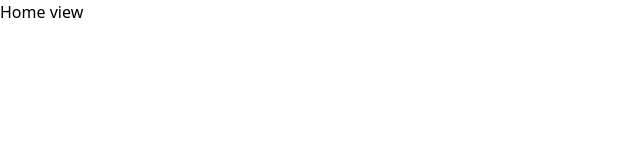
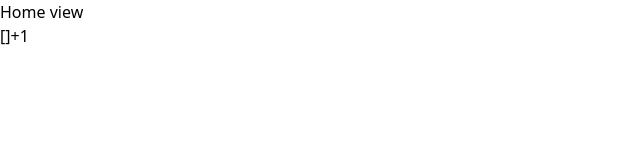
Before and after one commit to Ariel-Garcia-R/Tasks-App, a Vue app: page / in a window 1280 px wide. Shown: the top 160 px of the page, without its empty margins (0-640 px from the left). Built offline with nearby package versions, Linux system fonts and the light colour scheme.

Commit message:
Added pinia store and taskInterface

```diff
--- a/package.json
+++ b/package.json
@@ -14,6 +14,7 @@
     "format": "prettier --write src/"
   },
   "dependencies": {
+    "pinia": "^2.1.7",
     "vue": "^3.4.21"
   },
   "devDependencies": {
--- a/src/App.vue
+++ b/src/App.vue
@@ -1,6 +1,13 @@
 <script setup lang="ts">
+import { useTasksStore } from '@/store/store';
+import { storeToRefs } from "pinia";
+const tasksStore = useTasksStore()
+const { increment } = tasksStore
+const { tasks } = storeToRefs(tasksStore)
 </script>
 
 <template>
   <h1>Home view</h1>
+  <span>{{ tasks }}</span>
+  <button @click="increment">+1</button>
 </template>
--- a/src/main.ts
+++ b/src/main.ts
@@ -3,6 +3,10 @@ import '@/assets/main.css'
 import { createApp } from 'vue'
 import App from './App.vue'
 
+import { createPinia } from 'pinia'
+const pinia = createPinia()
+
 const app = createApp(App)
 
+app.use(pinia)
 app.mount('#app')
--- /dev/null
+++ b/src/store/store.ts
@@ -0,0 +1,21 @@
+import { defineStore } from 'pinia'
+import { ref, computed } from 'vue'
+import type { TaskInterface } from '@/types/taskInterface'
+
+export const useTasksStore = defineStore('tasks', () => {
+  const taskArray = ref<TaskInterface[]>([])
+
+  const tasks = computed(() => taskArray.value)
+
+  function increment() {
+    taskArray.value.push({
+      id: '1',
+      title: 'title',
+      body: 'body',
+      formattedBody: 'formattedBody',
+      isCompleted: false
+    })
+  }
+
+  return { tasks, increment }
+})
--- /dev/null
+++ b/src/types/taskInterface.ts
@@ -0,0 +1,7 @@
+export interface TaskInterface {
+    id: string;
+    title: string;
+    body: string;
+    formattedBody: string;
+    isCompleted: boolean
+   }
```
Also changed, not shown: src/router/index.ts (deleted, +0 -23 lines), 1 other file (tests, documents, lock files or other folders).
